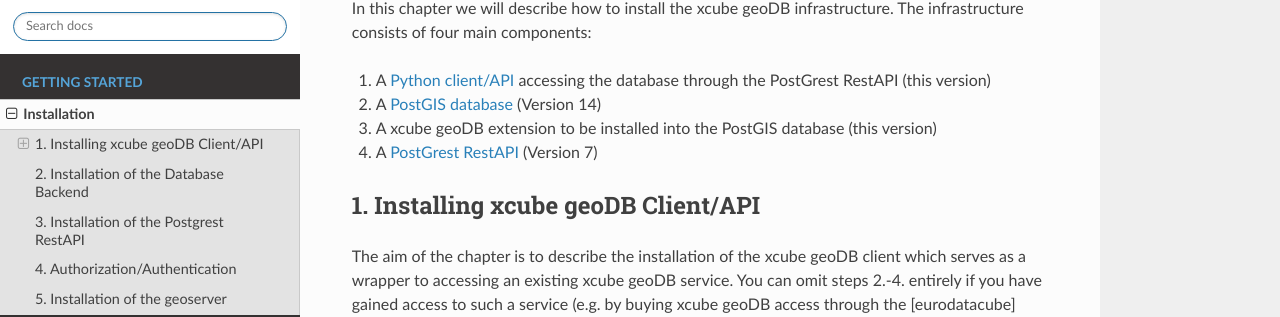
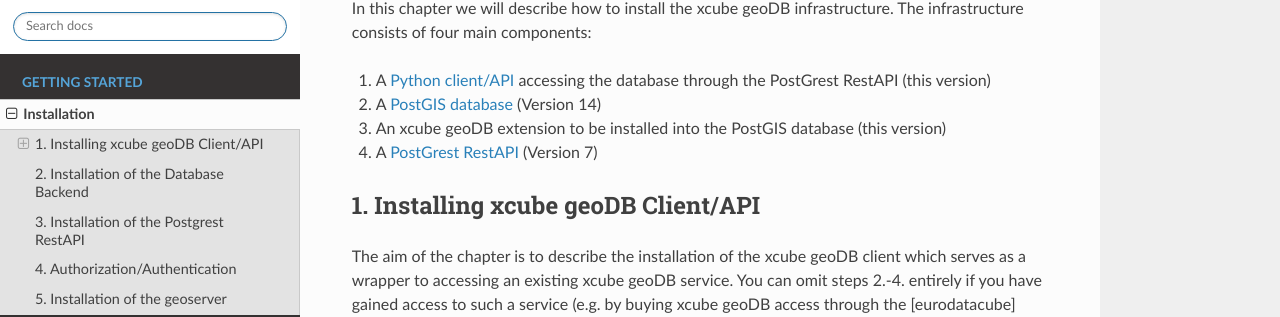
Before and after one commit to xcube-dev/xcube-geodb, a Sphinx documentation site: the page built from docs/source/installation.md, in a window 1280 px wide and 900 px high. Shown: the part 163-480 px from the top of the window. Built offline with Sphinx 7.4.7 and the Read the Docs theme 2.0.0, drawn with Linux system fonts in a browser that asks for light colours.

```diff
--- a/docs/source/installation.md
+++ b/docs/source/installation.md
@@ -7,7 +7,7 @@ components:
 1. A [Python client/API](https://github.com/dcs4cop/xcube-geodb) accessing
    the database through the PostGrest RestAPI (this version)
 2. A [PostGIS database](https://postgis.net/) (Version 14)
-3. A xcube geoDB extension to be installed into the PostGIS database (this
+3. An xcube geoDB extension to be installed into the PostGIS database (this
    version)
 4. A [PostGrest RestAPI](https://postgrest.org/en/stable/) (Version 7)
 
```
